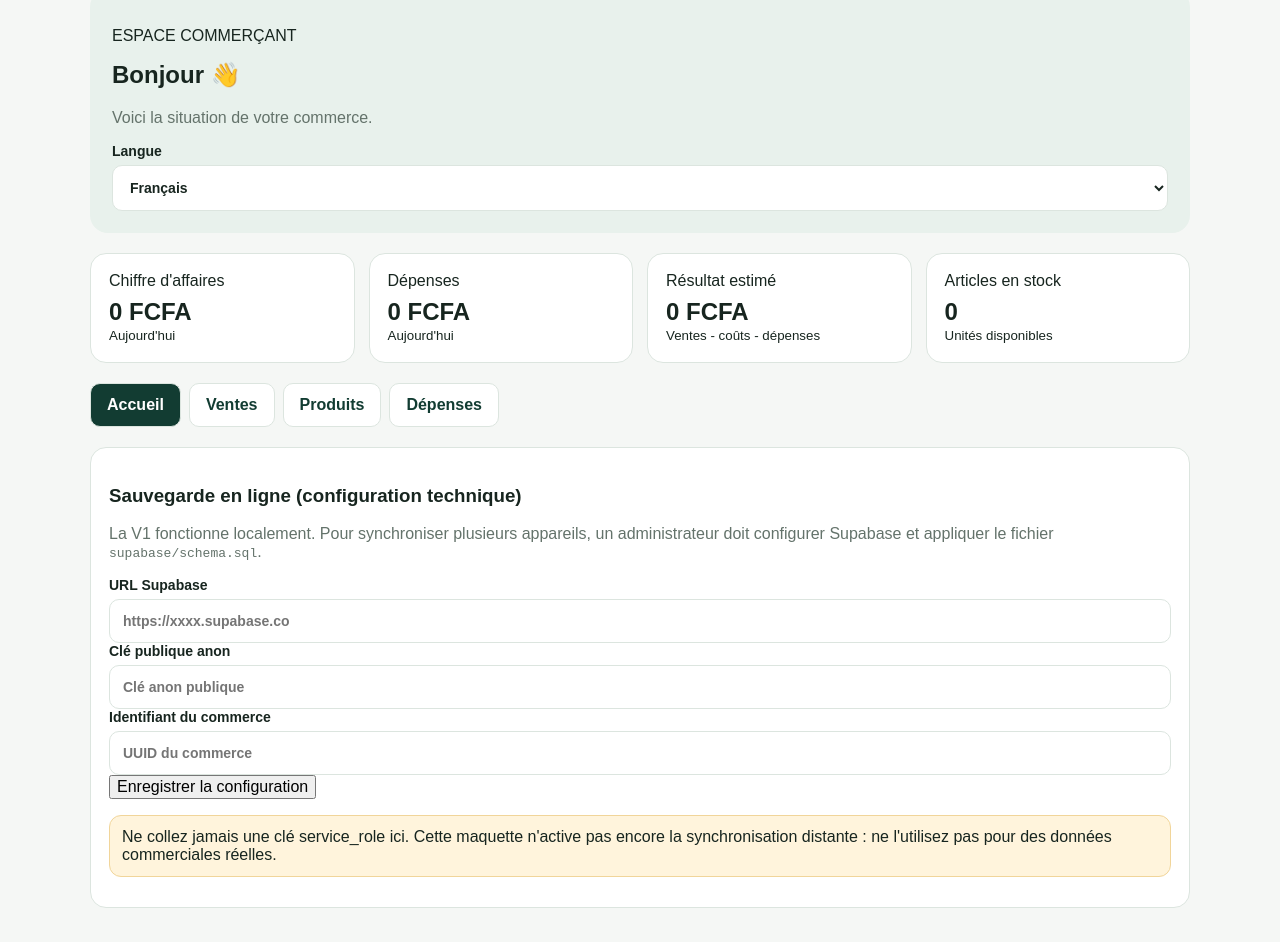
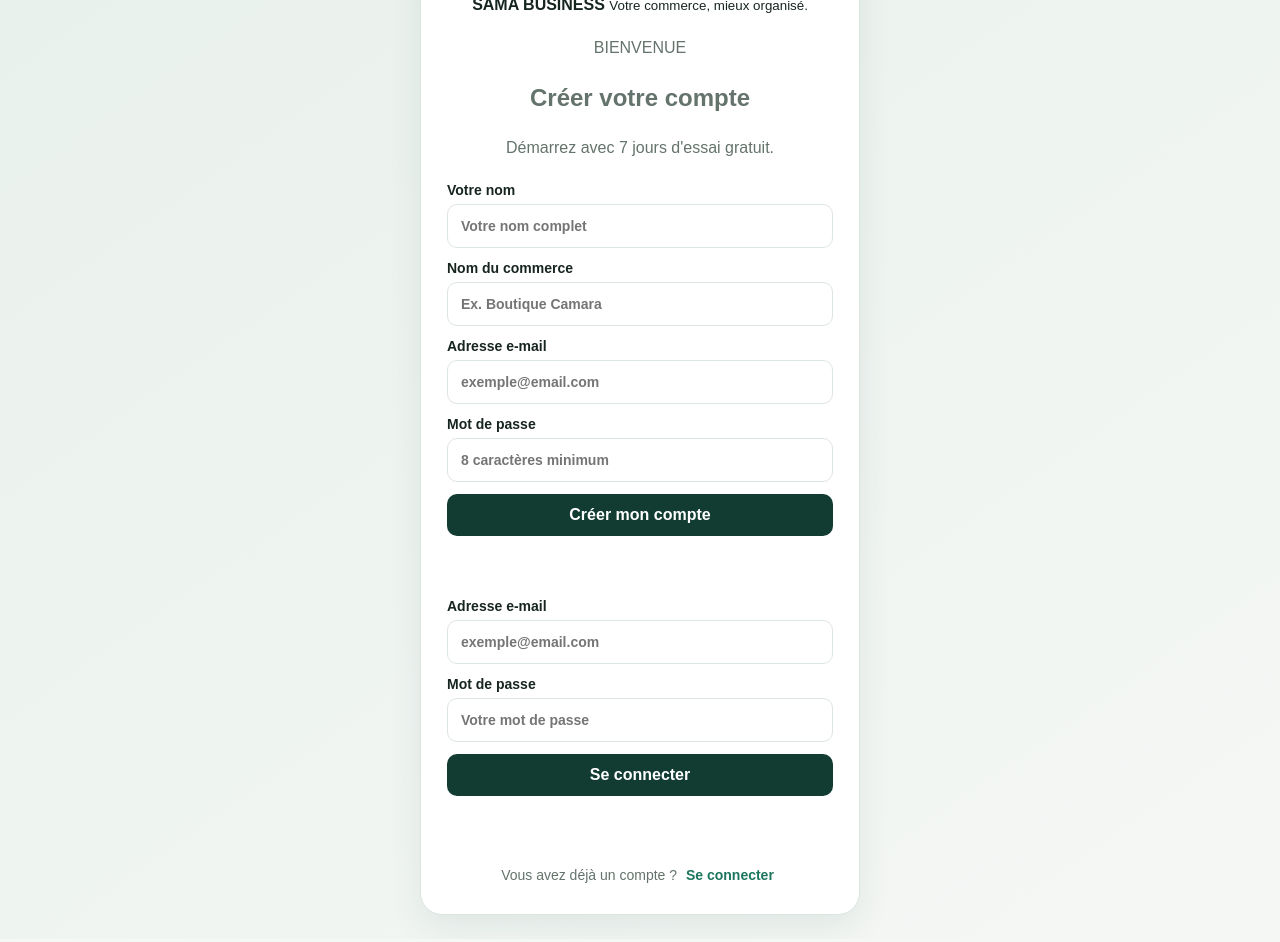
Before and after one commit to camarasilly79-ai/SAMA-BUSINESS, a plain HTML site: page index.html in a window 1280 px wide. Shown: the part 105-1047 px from the top of the page. Drawn offline with nearby package versions, Linux system fonts and the light colour scheme.

Commit message:
Update index.html with new layout and auth features
Refactor HTML structure and add authentication section.

```diff
--- a/index.html
+++ b/index.html
@@ -1,101 +1,303 @@
+
+
 <!doctype html>
+
 <html lang="fr">
+
 <head>
+
   <meta charset="utf-8">
+
   <meta name="viewport" content="width=device-width,initial-scale=1">
+
   <meta name="theme-color" content="#123c32">
+
   <meta name="description" content="SAMA BUSINESS - gestion simple de votre commerce">
+
   <link rel="manifest" href="manifest.webmanifest">
+
   <link rel="icon" href="assets/icon.svg">
+
   <link rel="stylesheet" href="styles.css">
+
   <title>SAMA BUSINESS</title>
+
 </head>
+
 <body>
+
+<section id="authScreen" class="auth-screen">
+
+  <div class="auth-card">
+
+    <div class="auth-brand">
+
+      <span class="logo">SB</span>
+
+      <div>
+
+        <b>SAMA BUSINESS</b>
+
+        <small>Votre commerce, mieux organisé.</small>
+
+      </div>
+
+    </div>
+
+    <div class="auth-intro">
+
+      <p class="eyebrow">BIENVENUE</p>
+
+      <h1 id="authTitle">Créer votre compte</h1>
+
+      <p class="muted" id="authSubtitle">Démarrez avec 7 jours d'essai gratuit.</p>
+
+    </div>
+
+    <form id="signupForm" class="form">
+
+      <label>Votre nom
+
+        <input id="fullName" type="text" maxlength="100" autocomplete="name" required placeholder="Votre nom complet">
+
+      </label>
+
+      <label>Nom du commerce
+
+        <input id="businessName" type="text" maxlength="100" required placeholder="Ex. Boutique Camara">
+
+      </label>
+
+      <label>Adresse e-mail
+
+        <input id="authEmail" type="email" autocomplete="email" required placeholder="exemple@email.com">
+
+      </label>
+
+      <label>Mot de passe
+
+        <input id="authPassword" type="password" minlength="8" autocomplete="new-password" required placeholder="8 caractères minimum">
+
+      </label>
+
+      <button class="button primary" type="submit" id="signupButton">Créer mon compte</button>
+
+      <p id="signupMessage" class="message" aria-live="polite"></p>
+
+    </form>
+
+    <form id="loginForm" class="form hidden">
+
+      <label>Adresse e-mail
+
+        <input id="loginEmail" type="email" autocomplete="email" required placeholder="exemple@email.com">
+
+      </label>
+
+      <label>Mot de passe
+
+        <input id="loginPassword" type="password" autocomplete="current-password" required placeholder="Votre mot de passe">
+
+      </label>
+
+      <button class="button primary" type="submit">Se connecter</button>
+
+      <p id="loginMessage" class="message" aria-live="polite"></p>
+
+    </form>
+
+    <div class="auth-switch">
+
+      <span id="authSwitchText">Vous avez déjà un compte ?</span>
+
+      <button type="button" id="authSwitch" class="text-button">Se connecter</button>
+
+    </div>
+
+  </div>
+
+</section>
+
+<div id="appShell" hidden>
+
   <header class="topbar">
-  <div class="brand"><span class="logo">SB</span><span><b>SAMA BUSINESS</b><small>Votre commerce, mieux organisé.</small></span></div>
+
+    <div class="brand">
+
+      <span class="logo">SB</span>
+
+      <span><b>SAMA BUSINESS</b><small>Votre commerce, mieux organisé.</small></span>
+
+    </div>
+
+    <div class="header-actions">
+
       <span id="connection" class="pill">Vérification…</span>
+
+      <button id="logoutButton" class="button light">Déconnexion</button>
+
+    </div>
+
   </header>
+
   <main>
+
     <section class="welcome">
-    <div><p class="eyebrow">ESPACE COMMERÇANT</p><h1>Bonjour 👋</h1><p class="muted">Voici la situation de votre commerce.</p></div>
+
+      <div>
+
+        <p class="eyebrow">ESPACE COMMERÇANT</p>
+
+        <h1>Bonjour <span id="welcomeName"></span> 👋</h1>
+
+        <p class="muted" id="businessLabel">Voici la situation de votre commerce.</p>
+
+      </div>
+
       <label class="lang">Langue
-      <select id="language"><option value="fr">Français</option><option value="wo">Wolof (interface à compléter)</option><option value="en">English</option></select>
+
+        <select id="language">
+
+          <option value="fr">Français</option>
+
+          <option value="wo">Wolof</option>
+
+          <option value="en">English</option>
+
+        </select>
+
       </label>
+
     </section>
+
+    <section id="subscriptionBanner" class="panel">
+
+      <h3>Votre abonnement</h3>
+
+      <p id="subscriptionInfo" class="muted">Chargement de votre abonnement…</p>
+
+    </section>
+
     <section class="metrics">
+
       <article class="metric"><span>Chiffre d'affaires</span><strong id="revenue">0 F</strong><small>Aujourd'hui</small></article>
+
       <article class="metric"><span>Dépenses</span><strong id="expenses">0 F</strong><small>Aujourd'hui</small></article>
+
       <article class="metric"><span>Résultat estimé</span><strong id="profit">0 F</strong><small>Ventes - coûts - dépenses</small></article>
+
       <article class="metric"><span>Articles en stock</span><strong id="stockCount">0</strong><small>Unités disponibles</small></article>
+
     </section>
+
     <nav class="tabs" aria-label="Navigation">
+
       <button class="tab active" data-view="dashboard">Accueil</button>
+
       <button class="tab" data-view="sales">Ventes</button>
+
       <button class="tab" data-view="products">Produits</button>
+
       <button class="tab" data-view="expenses">Dépenses</button>
+
     </nav>
 
     <section id="view-dashboard" class="view">
+
       <div class="section-heading"><h2>Vue d'ensemble</h2><button id="refresh" class="button light">Actualiser</button></div>
+
       <div class="panel"><h3>Alertes de stock</h3><div id="alerts" class="empty">Aucune alerte.</div></div>
+
       <div class="panel"><h3>Dernières opérations</h3><div id="recent" class="empty">Aucune opération enregistrée.</div></div>
-    <p class="note">Les données saisies sur cet appareil restent disponibles hors connexion. Configurez Supabase pour activer la sauvegarde en ligne et le partage entre appareils.</p>
+
+      <p class="note">Vos données seront progressivement synchronisées avec votre espace sécurisé.</p>
+
     </section>
 
     <section id="view-sales" class="view hidden">
+
       <h2>Nouvelle vente</h2>
+
       <form id="saleForm" class="panel form">
+
         <label>Produit<select id="saleProduct" required></select></label>
+
         <div class="two">
+
           <label>Quantité<input id="saleQty" type="number" min="1" step="1" value="1" required></label>
+
           <label>Paiement<select id="salePayment"><option>Espèces</option><option>Wave</option><option>Orange Money</option><option>Autre</option></select></label>
+
         </div>
+
         <button class="button primary" type="submit">Enregistrer la vente</button>
+
         <p id="saleMessage" class="message" aria-live="polite"></p>
+
       </form>
+
       <div class="panel"><h3>Historique des ventes</h3><div id="salesList" class="empty">Aucune vente.</div></div>
+
     </section>
 
     <section id="view-products" class="view hidden">
+
       <h2>Produits et stocks</h2>
+
       <form id="productForm" class="panel form">
+
         <label>Nom du produit<input id="productName" required maxlength="80" placeholder="Ex. Baguette"></label>
+
         <div class="two">
+
           <label>Prix de vente (FCFA)<input id="productPrice" type="number" min="1" step="1" required></label>
+
           <label>Coût unitaire (FCFA)<input id="productCost" type="number" min="0" step="1" value="0" required></label>
+
         </div>
+
         <label>Stock initial<input id="productStock" type="number" min="0" step="1" value="0" required></label>
+
         <button class="button primary" type="submit">Ajouter le produit</button>
+
         <p id="productMessage" class="message" aria-live="polite"></p>
+
       </form>
+
       <div class="panel"><h3>Inventaire</h3><div id="productsList" class="empty">Aucun produit.</div></div>
+
     </section>
 
     <section id="view-expenses" class="view hidden">
+
       <h2>Enregistrer une dépense</h2>
+
       <form id="expenseForm" class="panel form">
+
         <label>Motif<input id="expenseName" maxlength="100" required placeholder="Ex. Électricité"></label>
+
         <label>Montant (FCFA)<input id="expenseAmount" type="number" min="1" step="1" required></label>
+
         <button class="button primary" type="submit">Enregistrer la dépense</button>
+
         <p id="expenseMessage" class="message" aria-live="polite"></p>
+
       </form>
+
       <div class="panel"><h3>Historique des dépenses</h3><div id="expensesList" class="empty">Aucune dépense.</div></div>
+
     </section>
 
-  <section class="panel settings">
-    <h3>Sauvegarde en ligne (configuration technique)</h3>
-    <p class="muted">La V1 fonctionne localement. Pour synchroniser plusieurs appareils, un administrateur doit configurer Supabase et appliquer le fichier <code>supabase/schema.sql</code>.</p>
-    <div class="two">
-      <label>URL Supabase<input id="supabaseUrl" placeholder="https://xxxx.supabase.co"></label>
-      <label>Clé publique anon<input id="supabaseKey" placeholder="Clé anon publique"></label>
+  </main>
+
+  <footer>SAMA BUSINESS · FCFA</footer>
+
 </div>
-    <label>Identifiant du commerce<input id="businessId" placeholder="UUID du commerce"></label>
-    <button id="saveConfig" class="button light">Enregistrer la configuration</button>
-    <p id="configMessage" class="message"></p>
-    <p class="warning">Ne collez jamais une clé service_role ici. Cette maquette n'active pas encore la synchronisation distante : ne l'utilisez pas pour des données commerciales réelles.</p>
-  </section>
-</main>
-<footer>SAMA BUSINESS · Prototype V1 · FCFA</footer>
+
+<script src="https://cdn.jsdelivr.net/npm/@supabase/supabase-js@2"></script>
+
 <script src="app.js"></script>
+
 </body>
+
 </html>
```
Lines whose indentation alone changed are shown as unchanged.
